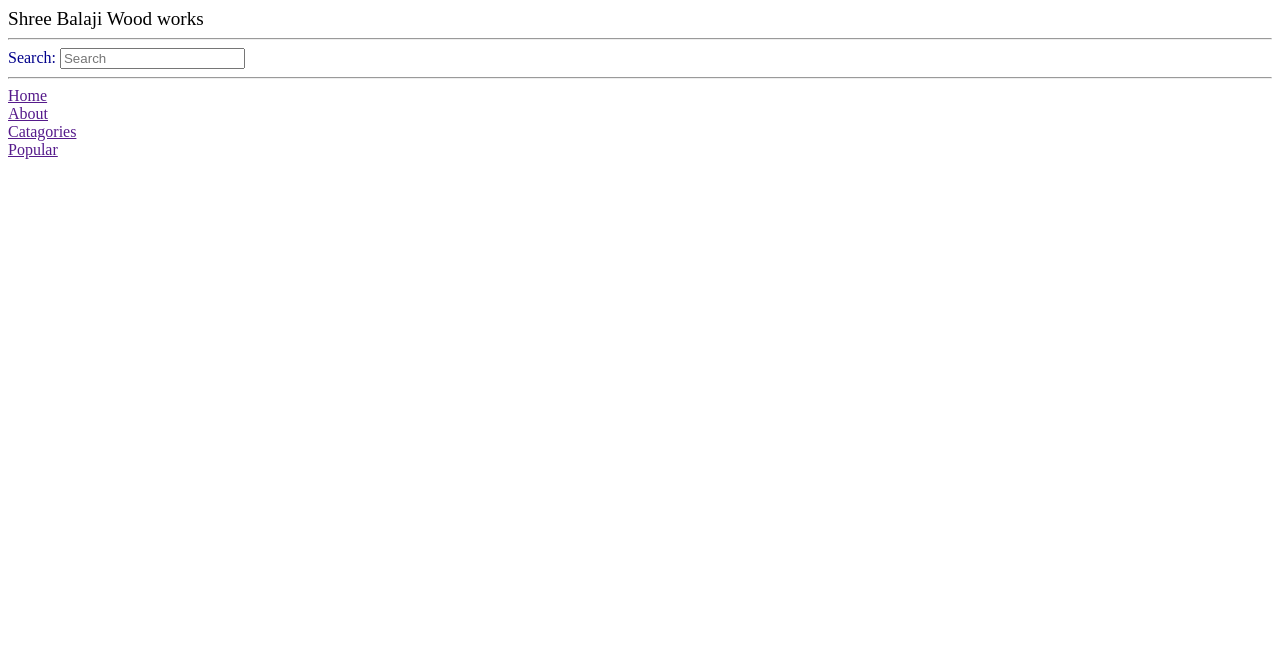
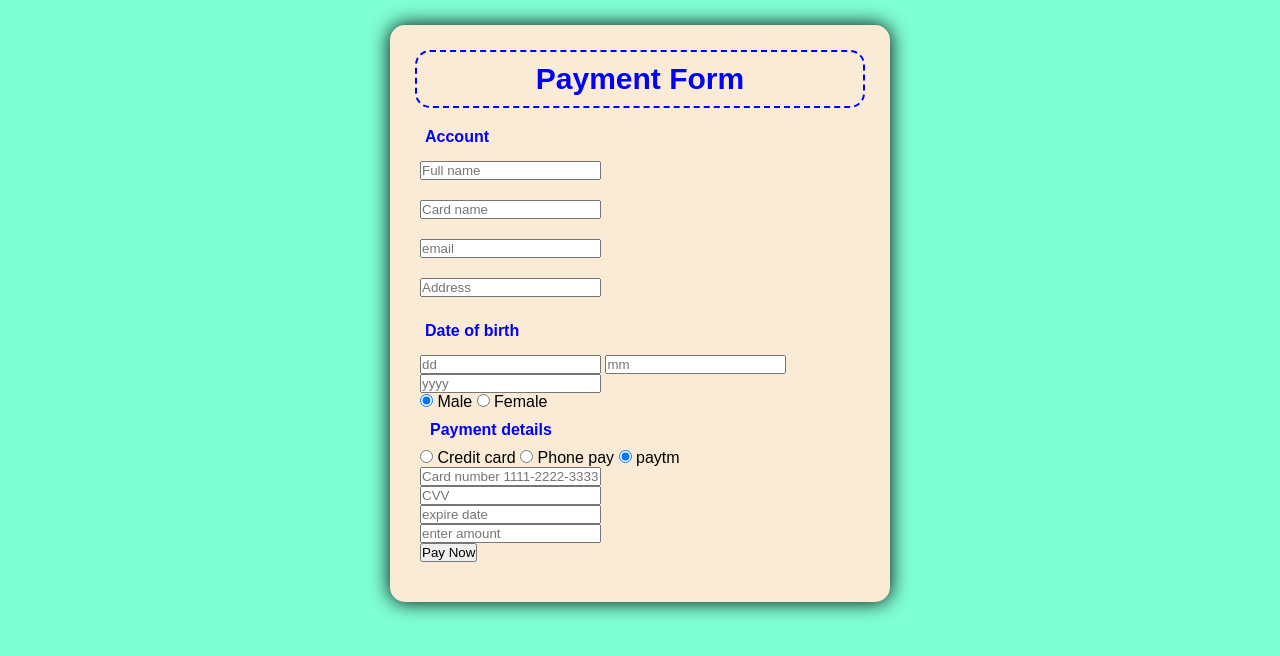
Before and after one commit to Luckycoder9610/HTML-practice, a plain HTML site: page index.html in a window 1280 px wide. Drawn offline with Linux system fonts and the light colour scheme.

Commit message:
Add files via upload

```diff
--- a/index.html
+++ b/index.html
@@ -3,24 +3,135 @@
 <head>
     <meta charset="UTF-8">
     <meta name="viewport" content="width=device-width, initial-scale=1.0">
-    <title>Shree balaji wood works</title>
-    <link rel="stylesheet" href="index.css">
+    <title>form filling</title>
     <style>
-header{animation: AK  timing-function delay iteration-count direction fill-mode;}
+*{
+    margin: 0;
+    padding: 0;
+    box-sizing: border-box;
+
+}
+body{
+    background-color: aquamarine;
+    font-family: Arial, Helvetica, sans-serif;
+}
+.wrapper{
+    background-color: antiquewhite;
+    width: 500px;
+    padding: 25px;
+    margin: 25px auto 0;
+    box-shadow: 0px  0px 20px ;
+    border-radius: 15px;
+}
+.wrapper h2{
+    background-color: antiquewhite;
+    color:blue ;
+    font-size: 30px;
+    text-align: center;
+    margin-bottom: 10px ;
+    padding: 10px;
+    border: 2px blue dashed;
+    border-radius: 15px;
+
+}
+.wrapper h4{
+    color: blue;
+    padding: 10px;
+    margin:0px;
+
+}
+.input_group{
+    margin-bottom: 10px;
+    padding: 10px;
+    width: 100%;
+    position: relative;
+    /* display: flex; */
+    /* flex-direction: row; */
+    padding: 5px;
+}
+
+
+
     </style>
 </head>
+<body>
+    <div class="wrapper">
+        <h2>Payment Form</h2>
+        <form action="" method="POST" >
+        <!-- account info starts -->
+<h4>Account</h4>
+<div class="input_group">
+    <div class="input_box">
+        <input type="text" name="account" class="name" placeholder="Full name">
+    </div>
+    </div>
+    <div class="input_group">
+        <div class="input_box">
+            <input type="text" name="account" class="name" placeholder="Card name">
+        </div>
+        </div>
+        <div class="input_group">
+            <div class="input_box">
+                <input type="email" name="account" class="name" placeholder="email">
+            </div>
+            </div>
+            <div class="input_group">
+                <div class="input_box">
+                    <input type="text" name="account" class="name" placeholder="Address">
+                </div>
+                </div>
+    <!-- account info starts -->
+     <!-- dob -->
+      <h4>Date of birth</h4>
+     <div class="input_group">
+        <div class="input_box">
+            <input type="text" name="account" class="Dob" placeholder="dd">
+            <input type="text" name="account" class="Dob" placeholder="mm">
+            <input type="text" name="account" class="Dob" placeholder="yyyy">
 
-<body>
-     <heade id ="main"><big>Shree Balaji Wood works</big></header><hr>
-    <label for="Search">Search:</label>
-    <input type="text" id="Search" placeholder="Search" ><hr>
-<section>
-    <nav>
-        <a  href="">Home</a><br>
-        <a href="">About</a><br>
-        <a href="">Catagories</a><br>
-        <a href="">Popular</a><br>
-    </nav>
-</section>
+        </div>
+        <div class="input_box" >
+            <input type="radio" name="gender" id="b1" checked >
+            <label for="b1">Male</label>
+            <input type="radio" name="gender" id="b2">
+            <label for="b2">Female</label>
+
+        </div>
+        <!-- payment details start -->
+<div id="input_group">
+<div id="input_box">
+<h4>Payment details </h4>
+<input type="radio" name="pay" id="bc1" class="radio" checked>
+<label for="bc1">Credit card</label>
+<input type="radio" name="pay" id="bc2" class="radio" checked>
+<label for="bc2">Phone pay</label>
+<input type="radio" name="pay" id="bc3" class="radio" checked>
+<label for="bc3">paytm</label>
+</div>
+</div>
+<div id="input_box">
+    <input type="tel" name="card number" id="Cnumb" class="" placeholder="Card number 1111-2222-3333-4444">
+    <div id="input_box">
+        <input type="tel" name="card number" id="CVV" class="" placeholder="CVV">
+        <div id="input_box">
+            <input type="number" name="card number" id="Cnumb" class="" placeholder="expire date">
+            <div id="input_box">
+                <input type="number" name="card number" id="Cnumb" class="money" placeholder="enter amount">
+
+</div>
+
+
+        <!-- payment details start -->
+<div id="input_group">
+<div id="input_box">
+
+    <button type="submit" >Pay Now</button>
+</div>
+</div>
+        </div>
+    </form>
+
+        </div>
+    <footer></footer>
 </body>
 </html>
```
